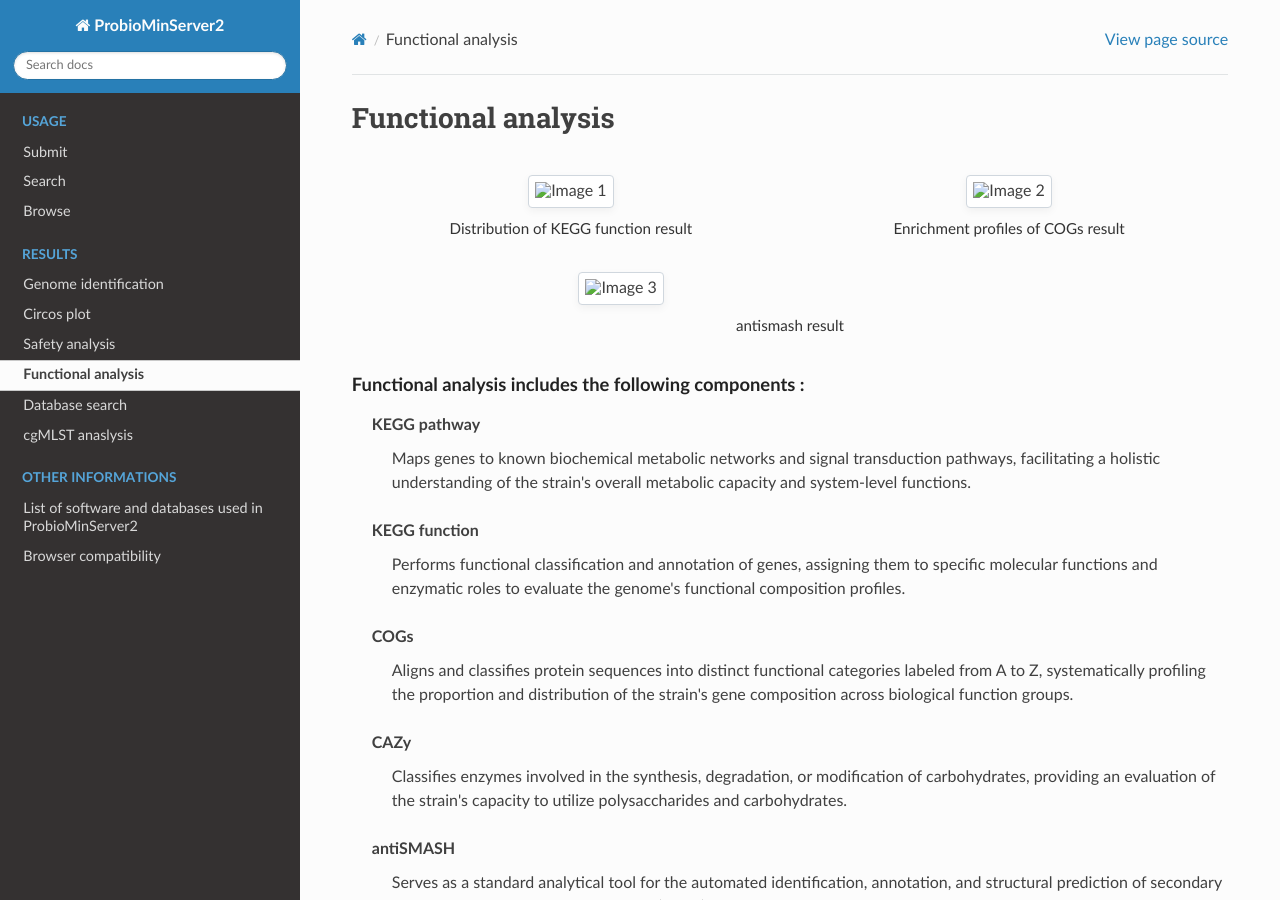
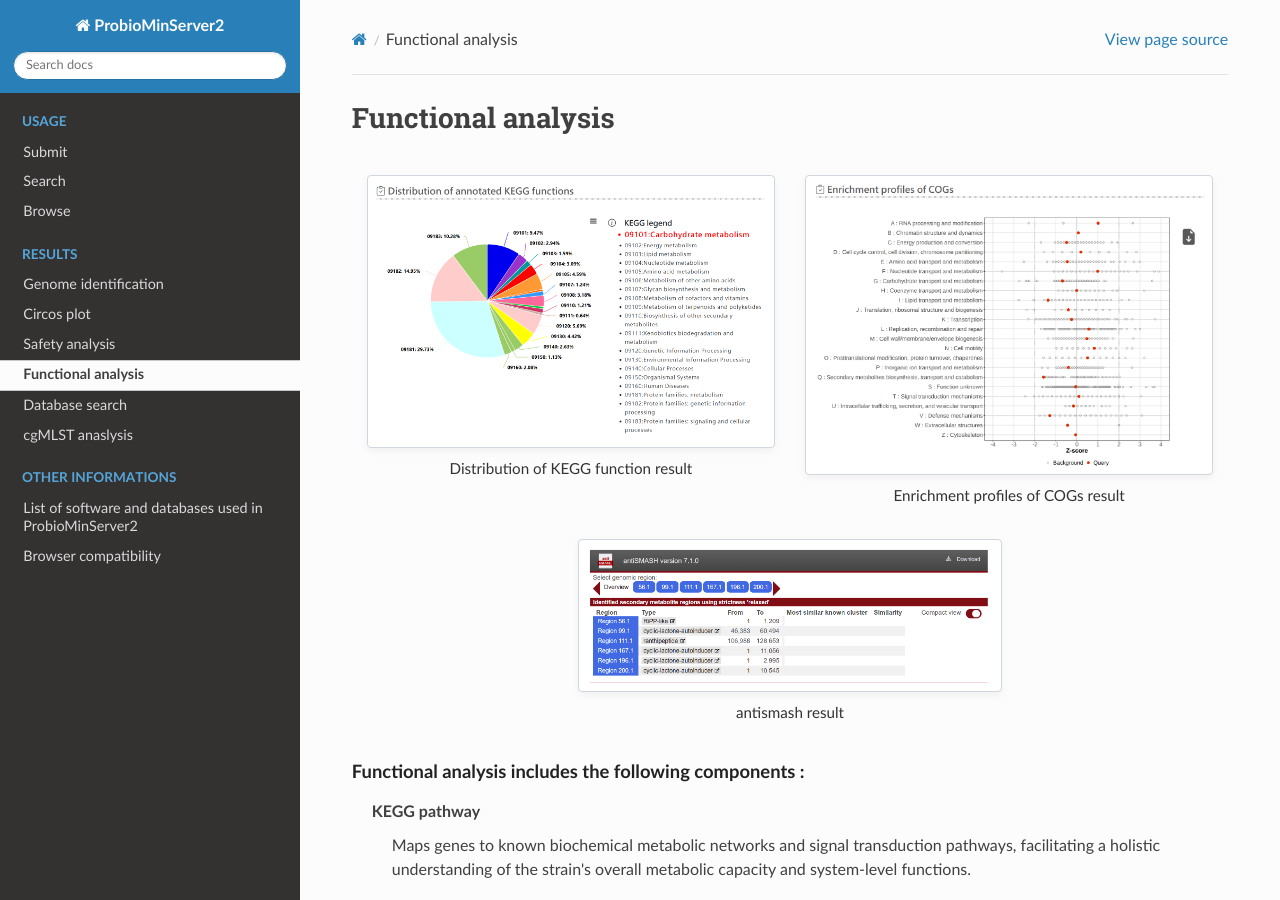
Before and after one commit to Yu-An355/Probiominserver2, a Sphinx documentation site: the page built from source/Results/Functional.rst, in a window 1280 px wide and 900 px high. Built offline with Sphinx 7.4.7 and the Read the Docs theme 3.1.0, drawn with Linux system fonts in a browser that asks for light colours.

Commit message:
Upload file

```diff
--- a/source/Results/Database_search.rst
+++ b/source/Results/Database_search.rst
@@ -15,7 +15,7 @@ Database search
 
        <!-- 右側圖片欄位 -->
        <td style="width: 50%; padding: 15px; vertical-align: top; background: transparent; text-align: center;">
-         <img src="../_images/3-6-1.png" alt="Right Image" style="width: 100%; border: 1px solid #d0d7de; padding: 6px; background: #fff; border-radius: 4px; box-shadow: 0 3px 8px rgba(0,0,0,0.05);">
+         <img src="../_static/3-6-1.png" alt="Right Image" style="width: 100%; border: 1px solid #d0d7de; padding: 6px; background: #fff; border-radius: 4px; box-shadow: 0 3px 8px rgba(0,0,0,0.05);">
          <p style="text-align: center; font-size: 0.95rem; color: #333; margin-top: 10px; margin-bottom: 0;">Compare the COGs results with strains in the database</p>
        </td>
      </tr>
--- a/source/Results/Functional.rst
+++ b/source/Results/Functional.rst
@@ -9,12 +9,12 @@ Functional analysis
      <!-- 上方兩張圖片 -->
      <tr>
        <td style="width: 50%; padding: 15px; vertical-align: top; background: transparent; text-align: center;">
-         <img src="../_images/3-3-4.png" alt="Image 1" style="width: 100%; border: 1px solid #d0d7de; padding: 6px; background: #fff; border-radius: 4px; box-shadow: 0 3px 8px rgba(0,0,0,0.05);">
+         <img src="../_static/3-3-4.png" alt="Image 1" style="width: 100%; border: 1px solid #d0d7de; padding: 6px; background: #fff; border-radius: 4px; box-shadow: 0 3px 8px rgba(0,0,0,0.05);">
          <p style="text-align: center; font-size: 0.95rem; color: #333; margin-top: 10px; margin-bottom: 0;">Distribution of KEGG function result</p>
        </td>
 
        <td style="width: 50%; padding: 15px; vertical-align: top; background: transparent; text-align: center;">
-         <img src="../_images/enrichment.png" alt="Image 2" style="width: 100%; border: 1px solid #d0d7de; padding: 6px; background: #fff; border-radius: 4px; box-shadow: 0 3px 8px rgba(0,0,0,0.05);">
+         <img src="../_static/enrichment.png" alt="Image 2" style="width: 100%; border: 1px solid #d0d7de; padding: 6px; background: #fff; border-radius: 4px; box-shadow: 0 3px 8px rgba(0,0,0,0.05);">
          <p style="text-align: center; font-size: 0.95rem; color: #333; margin-top: 10px; margin-bottom: 0;">Enrichment profiles of COGs result</p>
        </td>
      </tr>
@@ -23,7 +23,7 @@ Functional analysis
      <tr>
        <td colspan="2" style="padding: 15px; vertical-align: top; background: transparent; text-align: center;">
          <div style="display: inline-block; width: 50%; text-align: left;">
-           <img src="../_images/3-3-7.png" alt="Image 3" style="width: 100%; border: 1px solid #d0d7de; padding: 6px; background: #fff; border-radius: 4px; box-shadow: 0 3px 8px rgba(0,0,0,0.05);">
+           <img src="../_static/3-3-7.png" alt="Image 3" style="width: 100%; border: 1px solid #d0d7de; padding: 6px; background: #fff; border-radius: 4px; box-shadow: 0 3px 8px rgba(0,0,0,0.05);">
            <p style="text-align: center; font-size: 0.95rem; color: #333; margin-top: 10px; margin-bottom: 0;">antismash result</p>
          </div>
        </td>
--- a/source/Results/Safety.rst
+++ b/source/Results/Safety.rst
@@ -9,13 +9,13 @@ Safety analysis
      <tr>
        <!-- 左側圖片欄位 -->
        <td style="width: 50%; padding: 15px; vertical-align: top; background: transparent; text-align: center;">
-         <img src="../_images/3-2-2.png" alt="Left Image" style="width: 100%; border: 1px solid #d0d7de; padding: 6px; background: #fff; border-radius: 4px; box-shadow: 0 3px 8px rgba(0,0,0,0.05);">
+         <img src="../_static/3-2-2.png" alt="Left Image" style="width: 100%; border: 1px solid #d0d7de; padding: 6px; background: #fff; border-radius: 4px; box-shadow: 0 3px 8px rgba(0,0,0,0.05);">
          <p style="text-align: center; font-size: 0.95rem; color: #333; margin-top: 10px; margin-bottom: 0;">Examples of ARGs results</p>
        </td>
 
        <!-- 右側圖片欄位 -->
        <td style="width: 50%; padding: 15px; vertical-align: top; background: transparent; text-align: center;">
-         <img src="../_images/3-2-5.png" alt="Right Image" style="width: 100%; border: 1px solid #d0d7de; padding: 6px; background: #fff; border-radius: 4px; box-shadow: 0 3px 8px rgba(0,0,0,0.05);">
+         <img src="../_static/3-2-5.png" alt="Right Image" style="width: 100%; border: 1px solid #d0d7de; padding: 6px; background: #fff; border-radius: 4px; box-shadow: 0 3px 8px rgba(0,0,0,0.05);">
          <p style="text-align: center; font-size: 0.95rem; color: #333; margin-top: 10px; margin-bottom: 0;">Examples of Plasmid results</p>
        </td>
      </tr>
```
Also changed, not shown: source/_static/3-2-2.png (added), source/_static/3-2-5.png (added), source/_static/3-3-4.png (added), source/_static/3-3-7.png (added), source/_static/3-6-1.png (added), source/_static/enrichment.png (added).
